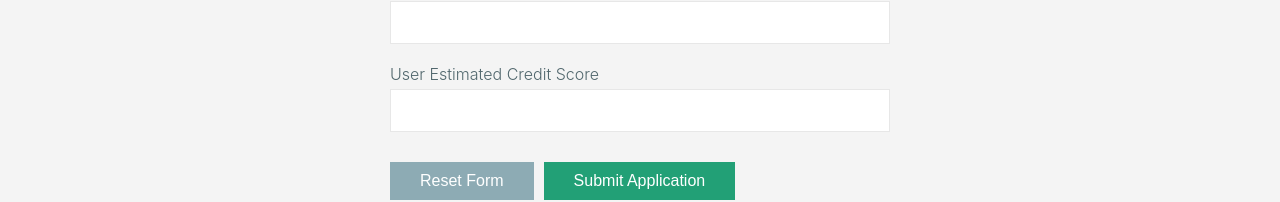
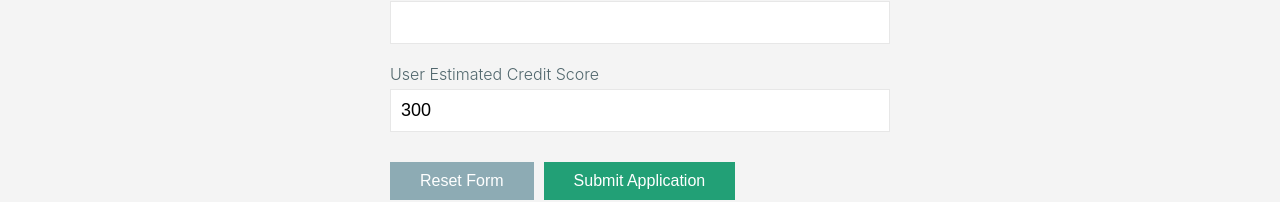
Before and after one commit to mesparza5/cunaChallenge, a React (Create React App) app: page / in a window 1280 px wide. Shown: the part 417-619 px from the top of the page. Built offline with nearby package versions, Linux system fonts and the light colour scheme.

Commit message:
adding store and updating missing prop from input

```diff
--- a/src/components/input.js
+++ b/src/components/input.js
@@ -9,6 +9,7 @@ const Input = (props) => {
         className="input-field"
         type={props.type === 'text' || props.type === 'number' ? props.type : 'text'}
         onChange={props.handleInputValue}
+        value={props.value ? props.value : ''}
       />
     </div>
   )
--- a/src/containers/ApplicationForm.js
+++ b/src/containers/ApplicationForm.js
@@ -1,16 +1,40 @@
 import React from 'react';
 import Input from '../components/Input';
 import Button from '../components/Button';
+import {connect} from 'react-redux';
 import '../css/forms.css'
 
-const ApplicationForm = () => {
+const ApplicationForm = (props) => {
   return (
     <div className="form-container">
-      <Input type="number" label="Auto Purchase Price" handleInputValue={(e) => console.log(e.target.value)}/>
-      <Input label="Auto Make" handleInputValue={(e) => console.log(e.target.value)}/>
-      <Input label="Auto Model" handleInputValue={(e) => console.log(e.target.value)}/>
-      <Input type="number" label="User Estimated Yearly Income" handleInputValue={(e) => console.log(e.target.value)}/>
-      <Input type="number" label="User Estimated Credit Score" handleInputValue={(e) => console.log(e.target.value)}/>
+      <Input
+        type="number"
+        label="Auto Purchase Price"
+        handleInputValue={(e) => console.log(e.target.value)}
+        value={props.autoPrice}
+        />
+      <Input
+        label="Auto Make"
+        handleInputValue={(e) => console.log(e.target.value)}
+        value={props.autoMake}
+        />
+      <Input
+        label="Auto Model"
+        handleInputValue={(e) => console.log(e.target.value)}
+        value={props.autoModel}
+        />
+      <Input
+        type="number"
+        label="User Estimated Yearly Income"
+        handleInputValue={(e) => console.log(e.target.value)}
+        value={props.userIncome}
+        />
+      <Input
+        type="number"
+        label="User Estimated Credit Score"
+        handleInputValue={(e) => console.log(e.target.value)}
+        value={props.userCreditScore}
+        />
       <div>
         <Button label="Reset Form" onClickEvent={() => console.log('clicked!')}/>
         <Button label="Submit Application" buttonStyle="success" onClickEvent={() => console.log('clicked!')}/>
@@ -19,4 +43,14 @@ const ApplicationForm = () => {
   )
 }
 
-export default ApplicationForm
+const mapStateToProps = (state) => {
+  return {
+    autoPrice: state.formReducer.autoPrice,
+    autoMake: state.formReducer.autoMake,
+    autoModel: state.formReducer.autoModel,
+    userIncome: state.formReducer.userIncome,
+    userCreditScore: state.formReducer.userCreditScore
+  }
+}
+
+export default connect(mapStateToProps)(ApplicationForm);
--- a/src/index.js
+++ b/src/index.js
@@ -2,12 +2,16 @@ import React from 'react';
 import ReactDOM from 'react-dom';
 import './css/index.css';
 import App from './containers/App';
+import store from './store';
+import {Provider} from 'react-redux';
 import reportWebVitals from './reportWebVitals';
 
 ReactDOM.render(
-  <React.StrictMode>
-    <App />
-  </React.StrictMode>,
+  <Provider store={store}>
+    <React.StrictMode>
+      <App />
+    </React.StrictMode>
+  </Provider>,
   document.getElementById('root')
 );
 
--- /dev/null
+++ b/src/store.js
@@ -0,0 +1,6 @@
+import {createStore, combineReducers} from 'redux';
+import formReducer from './reducers/formReducer';
+
+export default createStore(combineReducers({
+  formReducer
+}));
```
Also changed, not shown: 1 other file (tests, documents, lock files or other folders).
